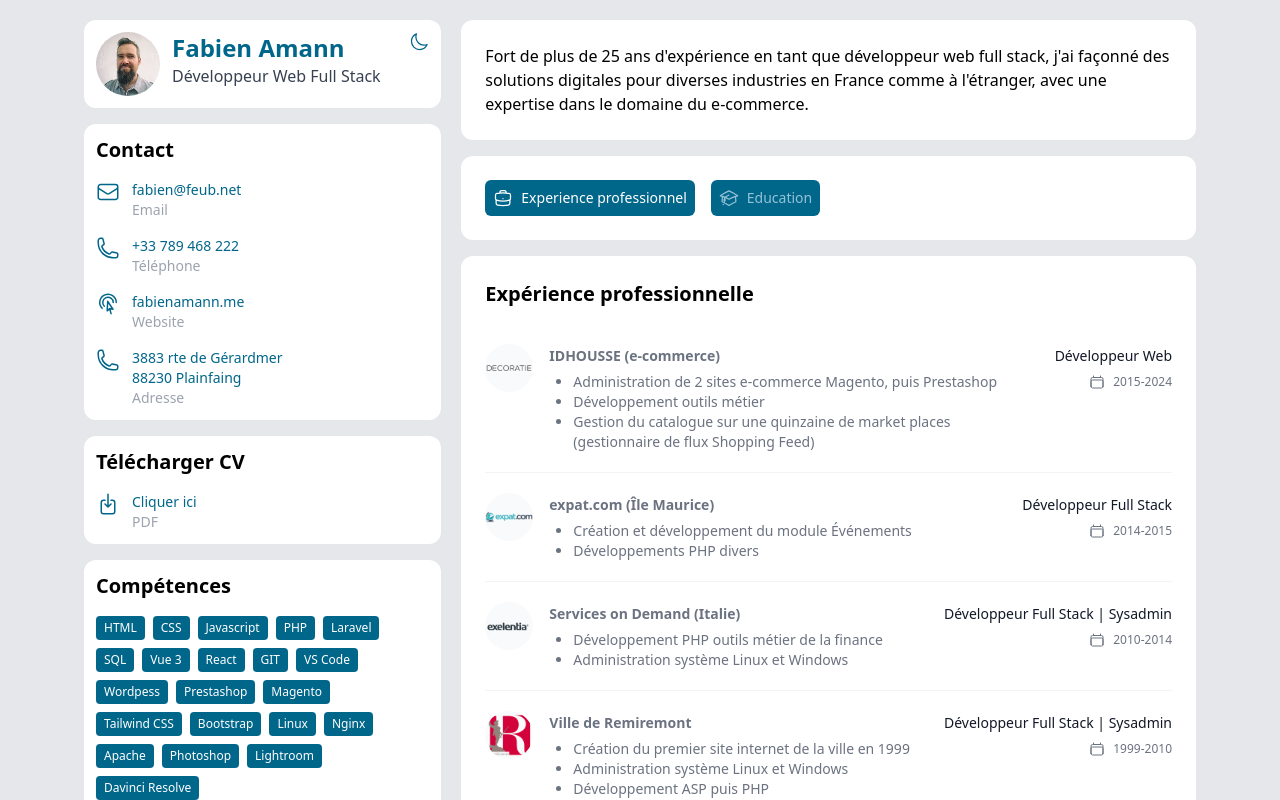
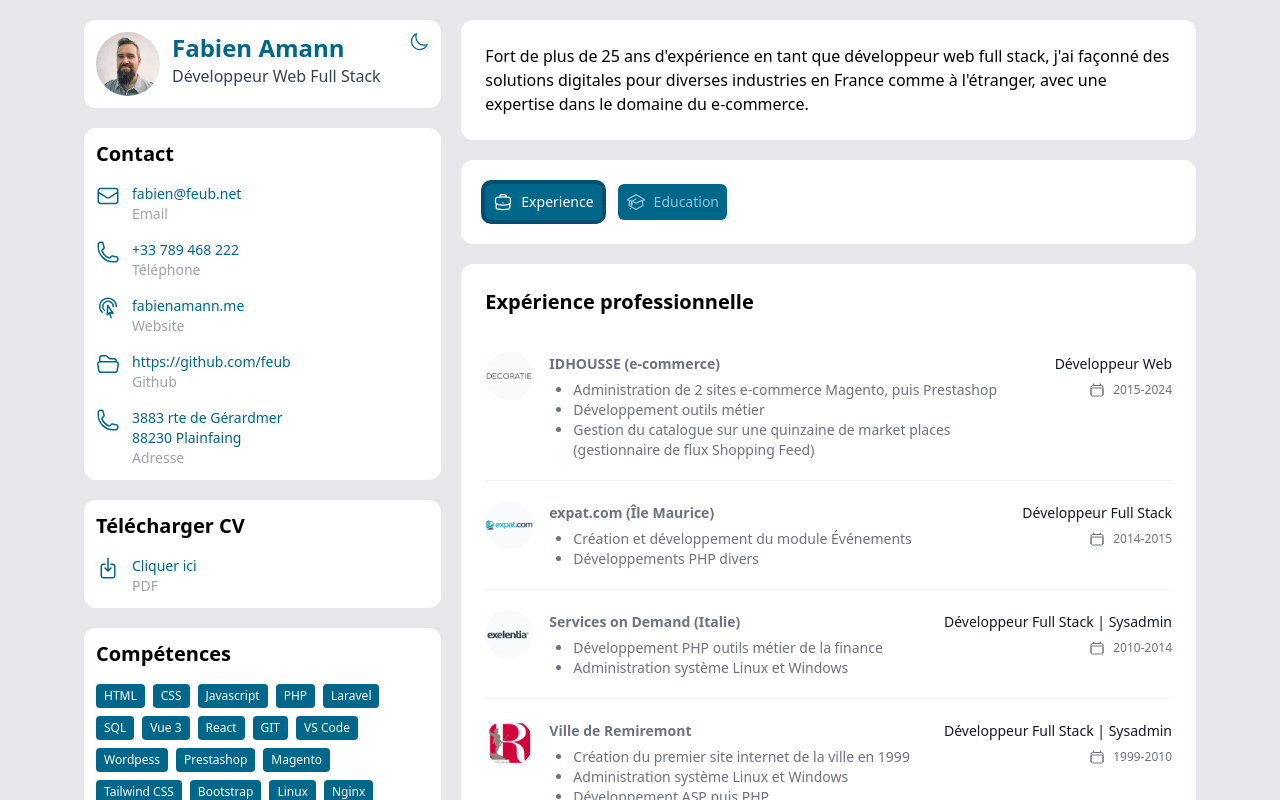
Before and after one commit to feub/feub_cv, a Vue app: page / in a window 1280 px wide. Shown: the top 800 px of the page. Built offline with nearby package versions, Linux system fonts and the light colour scheme.

Commit message:
Refactor: some spacing and font color + added Github in the contact

```diff
--- a/src/components/ButtonWithIcon.vue
+++ b/src/components/ButtonWithIcon.vue
@@ -7,8 +7,8 @@
 <template>
     <div>
         <button @click="$emit('showPart')"
-            :class="props.isShowing ? 'bg-feub-primary text-white dark:bg-feub-primary-dark hover:bg-feub-primary-dark/50 hover:text-feub-toned-down' : 'bg-feub-primary text-feub-toned-down hover:bg-feub-secondary'"
-            class="flex  items-center gap-2 font-medium rounded-md p-2">
+            :class="props.isShowing ? 'ring-feub-secondary ring-2 ring-offset-2 ring-offset-feub-secondary bg-feub-primary text-white dark:bg-feub-primary-dark hover:bg-feub-primary-dark/50' : 'bg-feub-primary text-feub-toned-down hover:bg-feub-secondary'"
+            class="flex items-center gap-2 font-medium rounded-md p-2">
             <span>
                 <slot name="icon"></slot>
             </span>
--- a/src/components/Sidebar/ContactCard.vue
+++ b/src/components/Sidebar/ContactCard.vue
@@ -1,6 +1,6 @@
 <script setup>
 import ContactCardItem from '@/components/Sidebar/ContactCardItem.vue';
-import { EnvelopeIcon, PhoneIcon, CursorArrowRippleIcon } from '@heroicons/vue/24/outline'
+import { EnvelopeIcon, PhoneIcon, CursorArrowRippleIcon, FolderOpenIcon } from '@heroicons/vue/24/outline'
 </script>
 
 <template>
@@ -42,6 +42,17 @@
             </ContactCardItem>
             <ContactCardItem>
                 <template #default>
+                    <FolderOpenIcon class="size-6 text-feub-primary" />
+                </template>
+                <template #top>
+                    <a href="https://github.com/feub" title="https://github.com/feub">https://github.com/feub</a>
+                </template>
+                <template #bottom>
+                    Github
+                </template>
+            </ContactCardItem>
+            <ContactCardItem>
+                <template #default>
                     <PhoneIcon class="size-6 text-feub-primary" />
                 </template>
                 <template #top>
--- a/src/views/HomeView.vue
+++ b/src/views/HomeView.vue
@@ -40,7 +40,7 @@
   <div class="container mx-auto max-w-6xl">
     <div class="sm:grid lg:grid-cols-3 gap-5 m-5">
       <!-- Sidebar -->
-      <aside class="space-y-4">
+      <aside class="space-y-5 mb-4">
         <div class="relative flex items-start justify-between bg-white dark:bg-feub-secondary-dark rounded-xl p-3">
           <div class="flex items-start gap-3">
             <img class="size-16 rounded-full" src="/images/fabien_amann_li.jpg" alt="Fabien Amann" />
@@ -65,7 +65,7 @@
 
       <!-- Main -->
       <main class="col-span-2">
-        <div class="space-y-4">
+        <div class="space-y-5">
           <AboutCard />
           <div class="bg-white dark:bg-feub-secondary-dark rounded-xl p-6">
             <div class="flex justify-start gap-4">
@@ -75,7 +75,7 @@
                   <BriefcaseIcon class="size-5" />
                 </template>
                 <template #default>
-                  Experience professionnel
+                  Experience
                 </template>
               </ButtonWithIcon>
               <ButtonWithIcon @showPart="onClickEdu" :isShowing="showEdu"
```
